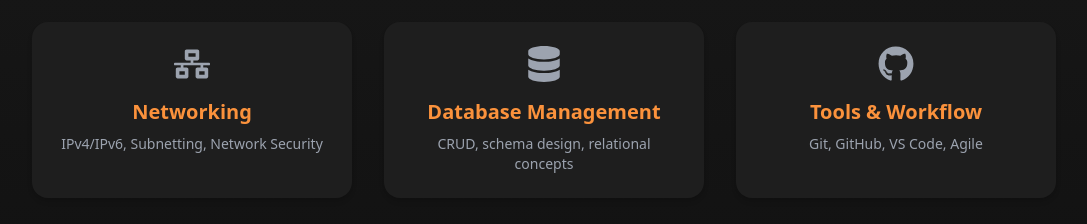
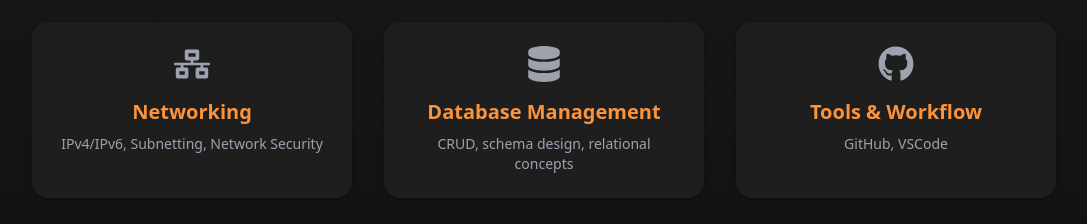
Before and after one commit to Waldo-Oosthuizen/portfolio, a React (Vite) app: page /#/ in a window 1280 px wide. Shown: the part 2680-2904 px from the top of the page, without its empty margins (96-1183 px from the left). Built offline with nearby package versions, Linux system fonts and the light colour scheme.

Commit message:
Small change to skill

```diff
--- a/src/pages/Skills.jsx
+++ b/src/pages/Skills.jsx
@@ -87,7 +87,7 @@ export default function Skills() {
           <SkillCard
             icon={<FaGithub className="text-4xl text-gray-400" />}
             title="Tools & Workflow"
-            desc="Git, GitHub, VS Code, Agile"
+            desc="GitHub, VSCode"
           />
         </motion.div>
 
```
